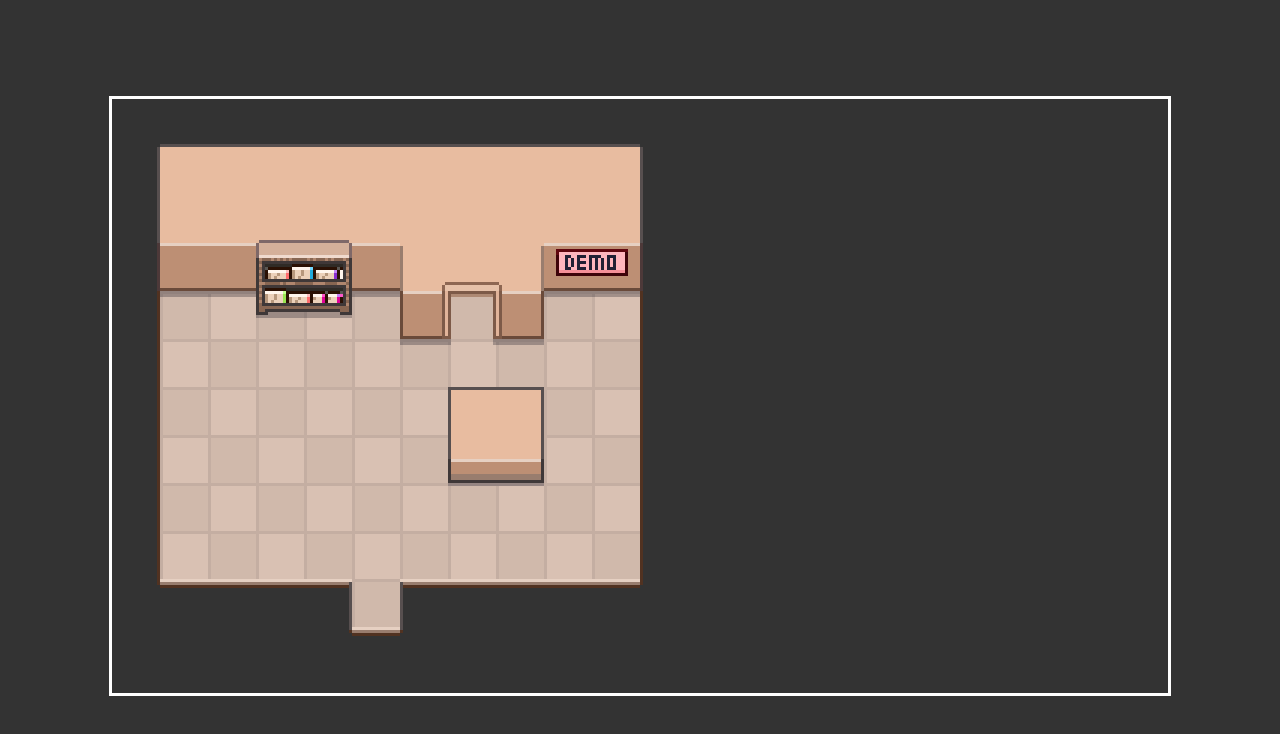
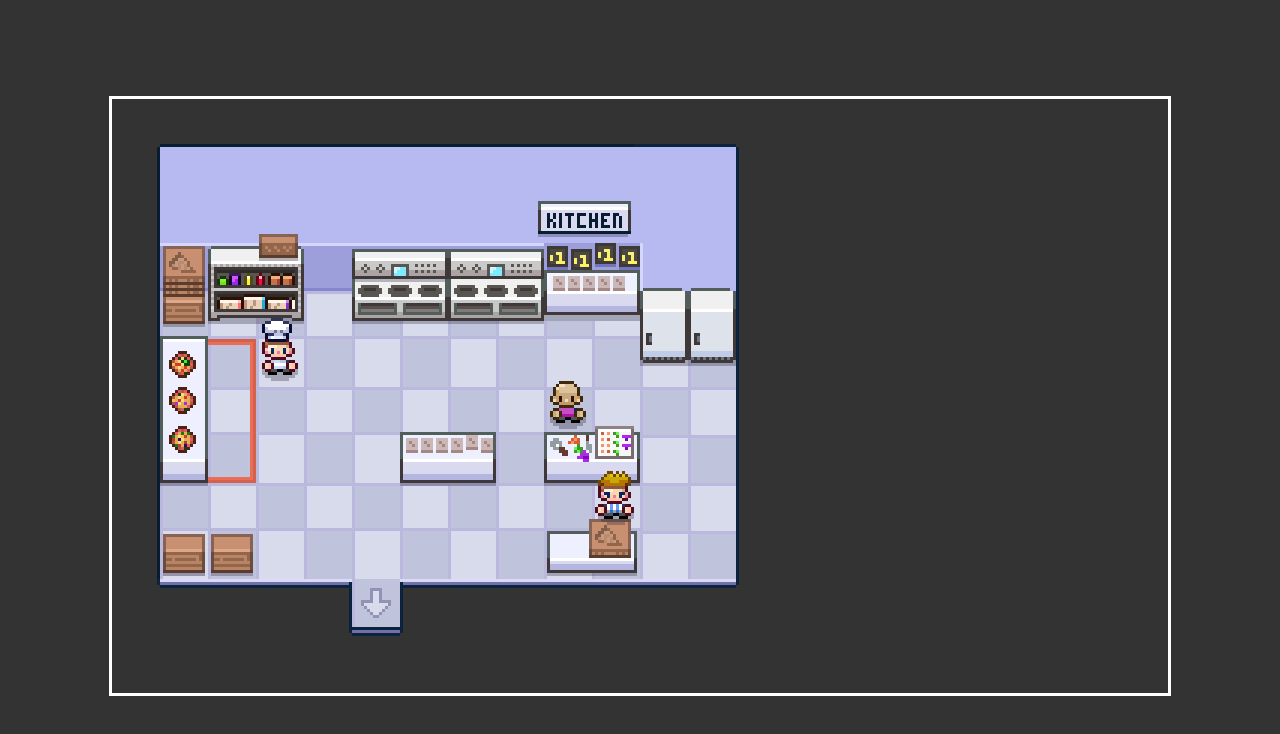
Before and after one commit to Cancellier27/pizzaGame, a plain HTML site: page index.html in a window 1280 px wide. Drawn offline with Linux system fonts and the light colour scheme.

Commit message:
created lower and upper map of othe project

```diff
--- a/Overworld.js
+++ b/Overworld.js
@@ -3,12 +3,28 @@ class Overworld {
     this.element = config.element
     this.canvas = this.element.querySelector(".game-canvas")
     this.ctx = this.canvas.getContext("2d")
+    this.map = null
   }
 
   // start the game loog fireing on every single frame loaded
   // like 60hz it will be called 60 times in a sec
   startGameLoop() {
     const step = () => {
+
+      this.ctx.clearRect(0, 0, this.canvas.width, this.canvas.height)
+
+      // draw lower Layer
+      this.map.drawLowerImage(this.ctx)
+
+      // draw game Objects
+      Object.values(this.map.gameObjects).forEach(object => {
+        // object.x += 0.02
+        object.sprite.draw(this.ctx)
+      })
+
+      // draw Upper Layer
+      this.map.drawUpperImage(this.ctx)
+
       requestAnimationFrame(() => {
         step()
       })
@@ -17,32 +33,10 @@ class Overworld {
   }
 
   init() {
-
+    this.map = new OverworldMap(window.OverworldMaps.Kitchen)
     this.startGameLoop()
 
-    // draw the map first
-    const image = new Image()
-    image.onload = () => {
-      this.ctx.drawImage(image, 0, 0)
-    }
-    image.src = "/images/maps/DemoLower.png"
 
-    //place some Game Objects (characters)
-    const hero = new GameObject({
-      x: 5, y: 6,
-    })
-
-    const npc1 = new GameObject({
-      x: 7, y: 9,
-      src: "/images/characters/people/npc1.png"
-    })
-
-    // draw the hero and npc1 on the screen
-
-    // setTimeout(() => {
-    //   hero.sprite.draw(this.ctx)
-    //   npc1.sprite.draw(this.ctx)
-    // }, 200)
 
   }
 }
--- a/OverworldMap.js
+++ b/OverworldMap.js
@@ -40,16 +40,16 @@ window.OverworldMaps = {
     gameObjects: {
       hero: new GameObject({
         x: 3,
-        y: 1
+        y: 5
       }),
       npc2: new GameObject({
         x: 9,
-        y: 2,
+        y: 6,
         src: "/images/characters/people/npc2.png"
       }),
       npc3: new GameObject({
         x: 10,
-        y: 4,
+        y: 8,
         src: "/images/characters/people/npc3.png"
       })
     }
--- a/index.html
+++ b/index.html
@@ -15,5 +15,6 @@
   <script src="/Overworld.js"></script>
   <script src="/GameObject.js"></script>
   <script src="/Sprite.js"></script>
+  <script src="/OverworldMap.js"></script>
   <script src="/init.js"></script>
 </html>
```
